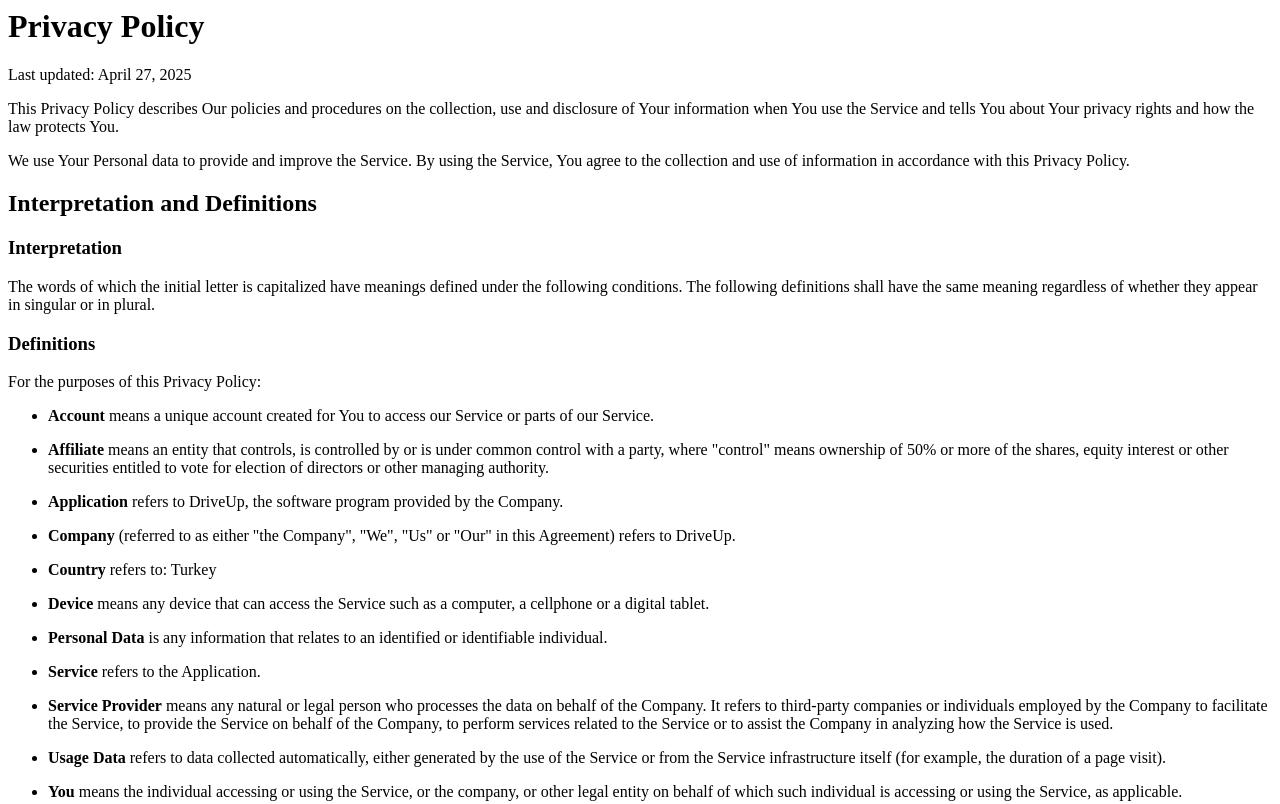
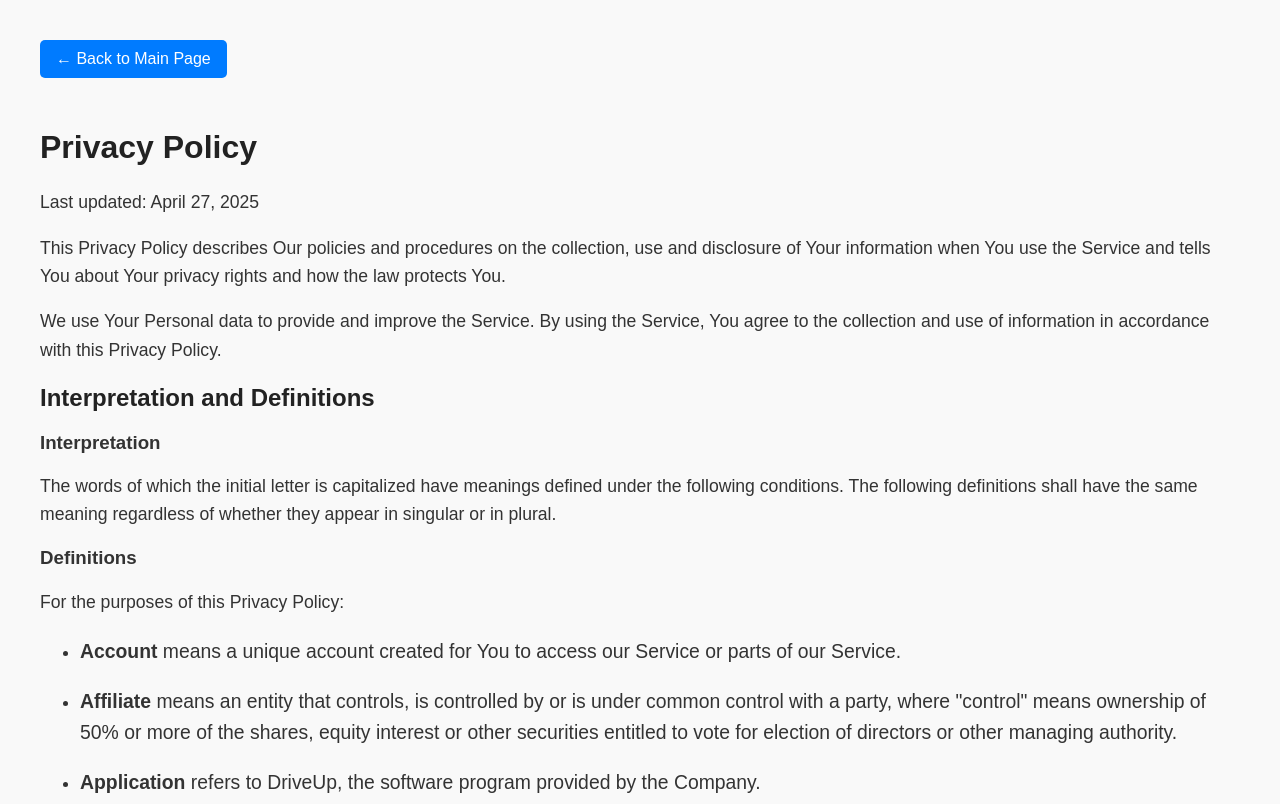
Before and after one commit to keckstreme/keckstreme, a plain HTML site: page privacy-policy.html in a window 1280 px wide. Shown: the top 804 px of the page. Drawn offline with Linux system fonts and the light colour scheme.

Commit message:
visual improvements

```diff
--- a/privacy-policy.html
+++ b/privacy-policy.html
@@ -1,3 +1,46 @@
+<!DOCTYPE html>
+<html lang="en">
+<head>
+  <meta charset="UTF-8">
+  <meta name="viewport" content="width=device-width, initial-scale=1">
+  <title>Privacy Policy - DriveUp</title>
+  <style>
+    body {
+      font-family: Arial, sans-serif;
+      margin: 40px;
+      background-color: #f9f9f9;
+      color: #333;
+      }
+    h1, h2 {
+      color: #222;
+      }
+    p, ul {
+      font-size: 1.1em;
+      line-height: 1.6;
+      }
+   .button {
+      display: inline-block;
+      padding: 10px 16px;
+      background-color: #007bff;
+      color: white;
+      text-decoration: none;
+      border-radius: 5px;
+      margin-bottom: 30px;
+    }
+    .button:hover {
+      background-color: #0056b3;
+    }
+    footer {
+      text-align: center;
+      font-size: 0.9em;
+      color: #777;
+      margin-top: 60px;
+      }
+  </style>
+</head>
+<a href="index.html" class="button">← Back to Main Page</a>
+<body>
+
 <h1>Privacy Policy</h1>
 
 <p>Last updated: April 27, 2025</p>
@@ -144,3 +187,6 @@
 <ul>
 <li>By email: burakeklik@gmail.com</li>
 </ul>
+
+</body>
+</html>
```
Also changed, not shown: index.html (+2 -2 lines).
